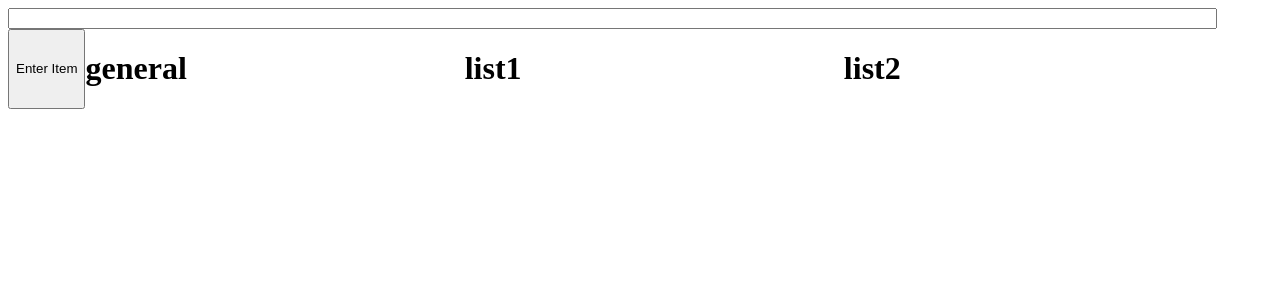
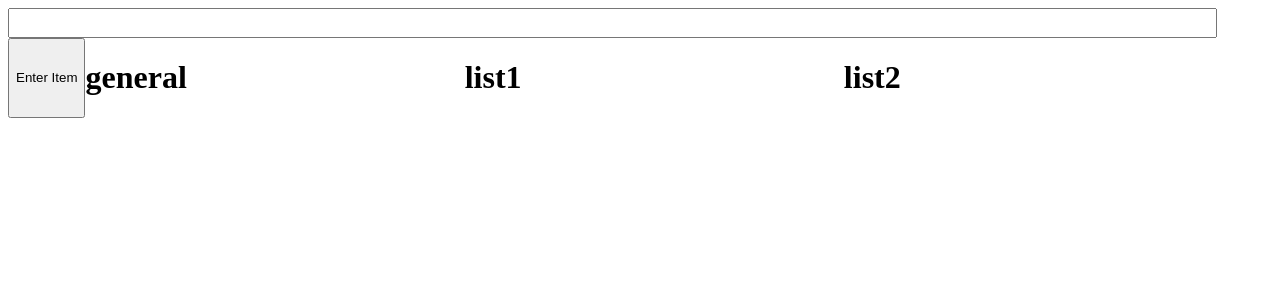
Before and after one commit to juliehutchinson001/javascript_practice, a React (Create React App) app in the folder git-flow/todo-list/: page / in a window 1280 px wide. Shown: the top 300 px of the page. Built offline with nearby package versions, Linux system fonts and the light colour scheme.

Commit message:
styles: implement styles on app

```diff
--- a/git-flow/todo-list/src/styles/css/main.css
+++ b/git-flow/todo-list/src/styles/css/main.css
@@ -3,7 +3,8 @@
   flex-wrap: wrap; }
 
 .app__input {
-  width: 95%; }
+  width: 95%;
+  height: 1.5rem; }
 
 .list__container {
   width: 30%; }
```
